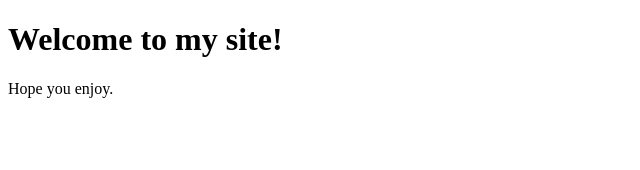
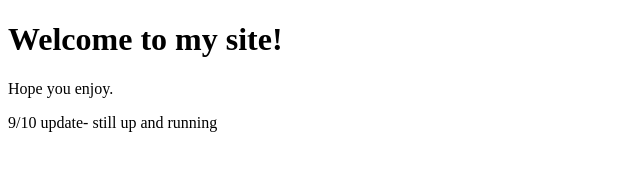
Before and after one commit to tonygrillo6/Live-Site, a plain HTML site: page Index.html in a window 1280 px wide. Shown: the whole page, without its empty margins (0-640 px from the left). Drawn offline with Linux system fonts and the light colour scheme.

```diff
--- a/Index.html
+++ b/Index.html
@@ -6,5 +6,6 @@
 <body>
 	<h1>Welcome to my site!</h1>
 	<p> Hope you enjoy.</p>
+	<p>9/10 update- still up and running
 </body>
 </html>
```
